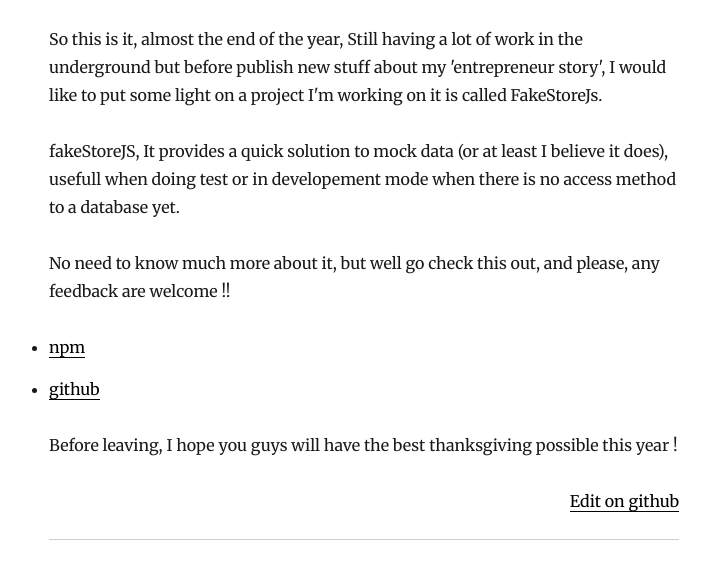
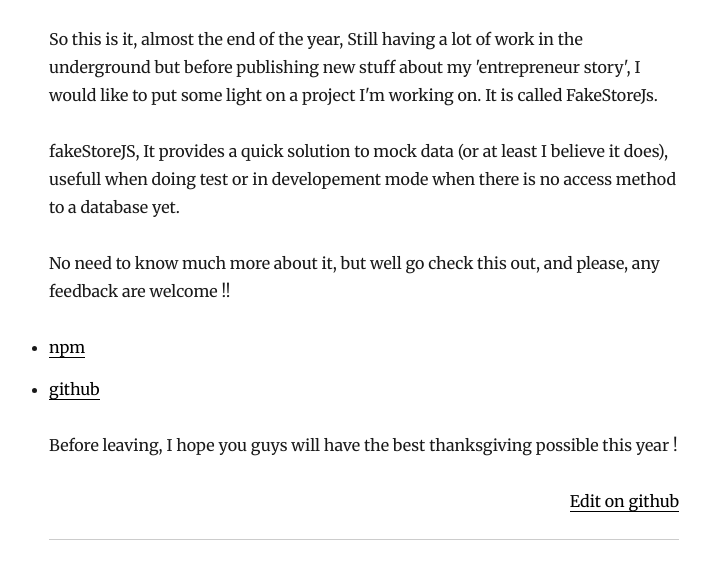
Before and after one commit to FabienGreard/fabiengreard, a Gatsby site: page /fakestorejs-a-way-to-quickly-mock-data in a window 1280 px wide. Shown: the part 231-796 px from the top of the page, without its empty margins (276-986 px from the left). Built offline with nearby package versions, Linux system fonts and the light colour scheme; Gatsby itself is replaced by a stand-in of ours; some packages are replaced by stand-ins of ours.

Commit message:
Update index.md
wording

```diff
--- a/src/pages/fakestorejs-a-way-to-quickly-mock-data/index.md
+++ b/src/pages/fakestorejs-a-way-to-quickly-mock-data/index.md
@@ -3,7 +3,7 @@
 date: '2018-12-11'
 ---
 
-So this is it, almost the end of the year, Still having a lot of work in the underground but before publish new stuff about my 'entrepreneur story', I would like to put some light on a project I'm working on it is called FakeStoreJs.
+So this is it, almost the end of the year, Still having a lot of work in the underground but before publishing new stuff about my 'entrepreneur story', I would like to put some light on a project I'm working on. It is called FakeStoreJs.
 
 fakeStoreJS, It provides a quick solution to mock data (or at least I believe it does), usefull when doing test or in developement mode when there is no access method to a database yet.
 
```
